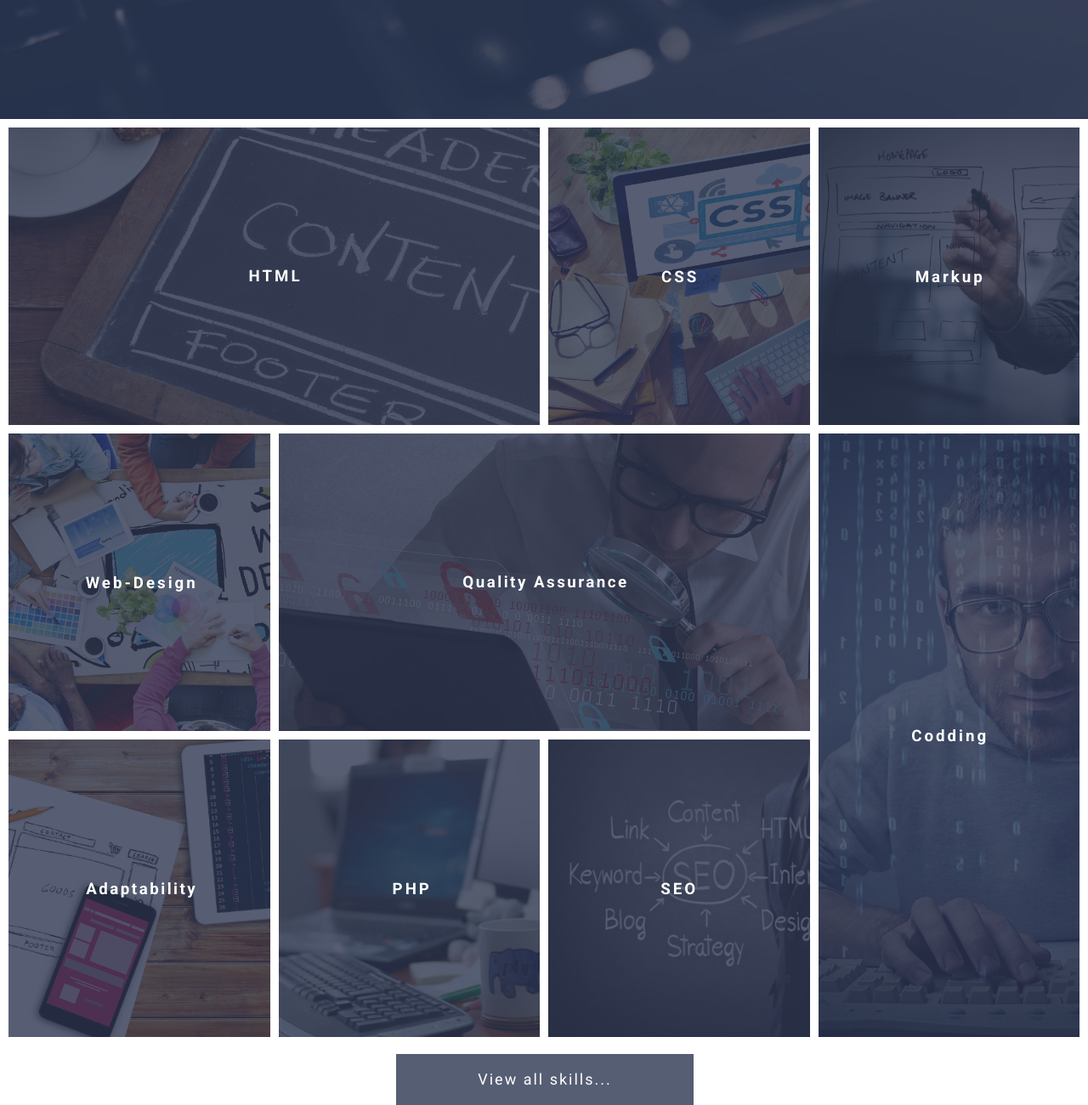
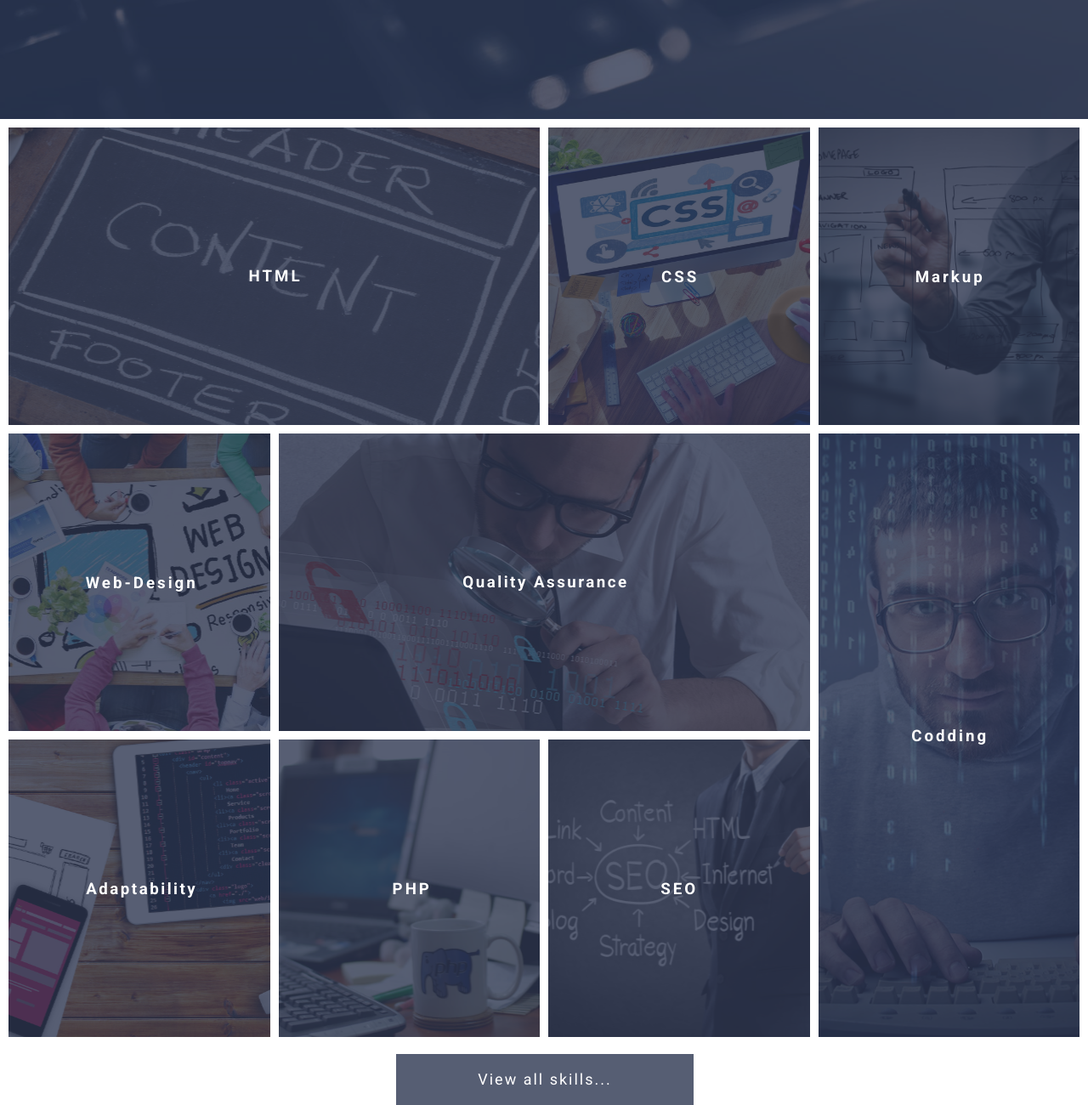
Before and after one commit to Alex-DeveloperFS/lesson_16-17-CSS-Grid-, a website: page index.html in a window 1280 px wide. Shown: the part 940-2240 px from the top of the page at 85% size. Drawn offline with Linux system fonts and the light colour scheme.

Commit message:
+ grid about (upd image)  commi

```diff
--- a/index.html
+++ b/index.html
@@ -63,58 +63,68 @@
 
       <div class="html">
         <h3 class="html__title"><a class="html__link" href="#">HTML</a></h3>
-        <img class="html__image" src="assets/images/img-html.png">
+
+        <div class="html__image"></div>
+        <!--        <img class="html__image" src="assets/images/img-html.png">-->
         <div class="html__overlay"></div>
       </div>
 
       <div class="css">
         <h3 class="css__title"><a class="css__link" href="#">CSS</a></h3>
-        <img class="css__image" src="assets/images/img-css.png">
+        <div class="css__image"></div>
+<!--        <img class="css__image" src="assets/images/img-css.png">-->
         <div class="css__overlay"></div>
       </div>
 
 
       <div class="markup">
         <h3 class="markup__title"><a class="markup__link" href="#">Markup</a></h3>
-        <img class="markup__image" src="assets/images/img-markup.png">
+        <div class="markup__image"></div>
+<!--        <img class="markup__image" src="assets/images/img-markup.png">-->
         <div class="markup__overlay"></div>
       </div>
 
 
       <div class="web-design">
         <h3 class="web-design__title"><a class="web-design__link" href="#">Web-Design</a></h3>
-        <img class="web-design__image" src="assets/images/img-webdesign.png">
+        <div class="web-design__image"></div>
+<!--        <img class="web-design__image" src="assets/images/img-webdesign.png">-->
         <div class="web-design__overlay"></div>
       </div>
 
       <div class="quality-assurance">
         <h3 class="quality-assurance__title"><a class="quality-assurance__link" href="#">Quality Assurance</a></h3>
-        <img class="quality-assurance__image" src="assets/images/img-qa.png">
+        <div class="quality-assurance__image"></div>
+<!--        <img class="quality-assurance__image" src="assets/images/img-qa.png">-->
         <div class="quality-assurance__overlay"></div>
       </div>
 
       <div class="codding">
         <h3 class="codding__title"><a class="codding__link" href="#">Codding</a></h3>
-        <img class="codding__image" src="assets/images/img-codding.png">
+        <div class="codding__image"></div>
+<!--        <img class="codding__image" src="assets/images/img-codding.png">-->
         <div class="codding__overlay"></div>
       </div>
 
       <div class="adaptability">
         <h3 class="adaptability__title"><a class="adaptability__link" href="#">Adaptability</a></h3>
-        <img class="adaptability__image" src="assets/images/img-adaptability.png">
+        <div class="adaptability__image"></div>
+<!--        <img class="adaptability__image" src="assets/images/img-adaptability.png">-->
         <div class="adaptability__overlay"></div>
       </div>
 
       <div class="php">
         <h3 class="php__title"><a class="php__link" href="#">PHP</a></h3>
-        <img class="php__image" src="assets/images/img-php.png">
+        <div class="php__image"></div>
+<!--        <img class="php__image" src="assets/images/img-php.png">-->
         <div class="php__overlay"></div>
       </div>
 
 
       <div class="seo">
         <h3 class="seo__title"><a class="seo__link" href="#">SEO</a></h3>
-        <img class="seo__image" src="assets/images/img-seo.png">
+        <div class="seo__image"></div>
+<!--        <img class="seo__image" src="assets/images/img-seo.png">-->
         <div class="seo__overlay"></div>
       </div>
     </div>
--- a/src/scss/components/sections/_section-about.scss
+++ b/src/scss/components/sections/_section-about.scss
@@ -36,6 +36,8 @@
     background-position: 50% 50%;
     transition: 0.5s;
     background-size: cover;
+    background-image: url("../../../../assets/images/img-html.png");
+
   }
 
   &__title {
@@ -96,6 +98,7 @@
     background-position: 50% 50%;
     transition: 0.5s;
     background-size: cover;
+    background-image: url("../../../../assets/images/img-css.png");
   }
 
   &__title {
@@ -157,6 +160,7 @@
     background-position: 50% 50%;
     transition: 0.5s;
     background-size: cover;
+    background-image: url("../../../../assets/images/img-markup.png");
   }
 
   &__title {
@@ -217,6 +221,7 @@
     background-position: 50% 50%;
     transition: 0.5s;
     background-size: cover;
+    background-image: url("../../../../assets/images/img-webdesign.png");
   }
 
   &__title {
@@ -277,6 +282,7 @@
     background-position: 50% 50%;
     transition: 0.5s;
     background-size: cover;
+    background-image: url("../../../../assets/images/img-qa.png");
   }
 
   &__title {
@@ -337,6 +343,7 @@
     background-position: 50% 50%;
     transition: 0.5s;
     background-size: cover;
+    background-image: url("../../../../assets/images/img-codding.png");
   }
 
   &__title {
@@ -397,6 +404,7 @@
     background-position: 50% 50%;
     transition: 0.5s;
     background-size: cover;
+    background-image: url("../../../../assets/images/img-adaptability.png");
   }
 
   &__title {
@@ -457,6 +465,7 @@
     background-position: 50% 50%;
     transition: 0.5s;
     background-size: cover;
+    background-image: url("../../../../assets/images/img-php.png");
   }
 
   &__title {
@@ -518,6 +527,7 @@
     background-position: 50% 50%;
     transition: 0.5s;
     background-size: cover;
+    background-image: url("../../../../assets/images/img-seo.png");
   }
 
   &__title {
```
Also changed, not shown: assets/css/style.css.
